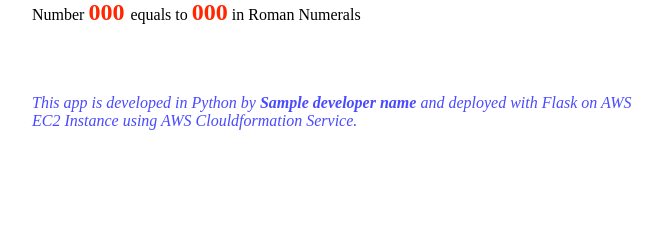
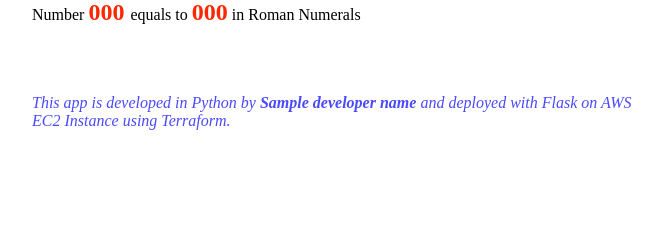
Before and after one commit to YY4411/Project-001-Roman-Numerals-Converter, a Flask app: template templates/result.html in a window 1280 px wide. Shown: the part 575-800 px from the top of the page, without its empty margins (308-970 px from the left). Run offline with Flask 2, Linux system fonts and the light colour scheme; the template is opened without the code that fills it: most values are stand-ins (such as "Sample title", 1, 10 or a date in 2020).

Commit message:
Update result.html

```diff
--- a/templates/result.html
+++ b/templates/result.html
@@ -48,7 +48,7 @@
 
 
     <p class="footnote"><i>This app is developed in Python by <b>{{ developer_name }}</b> and deployed with Flask on AWS
-            EC2 Instance using AWS Clouldformation Service.</i></p>
+            EC2 Instance using Terraform.</i></p>
 </body>
 
 </html>
```
